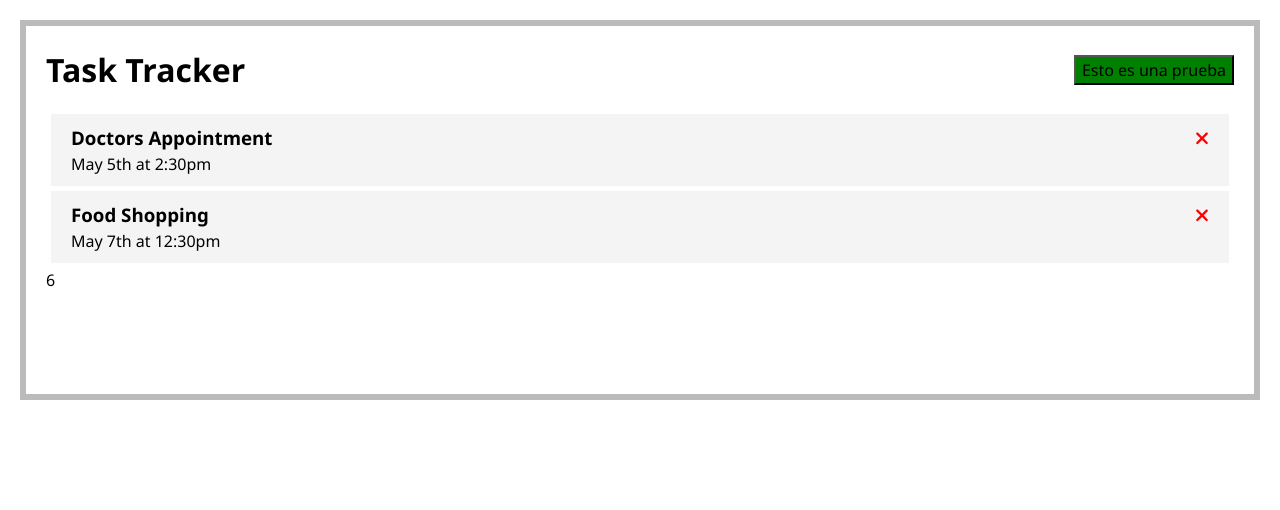
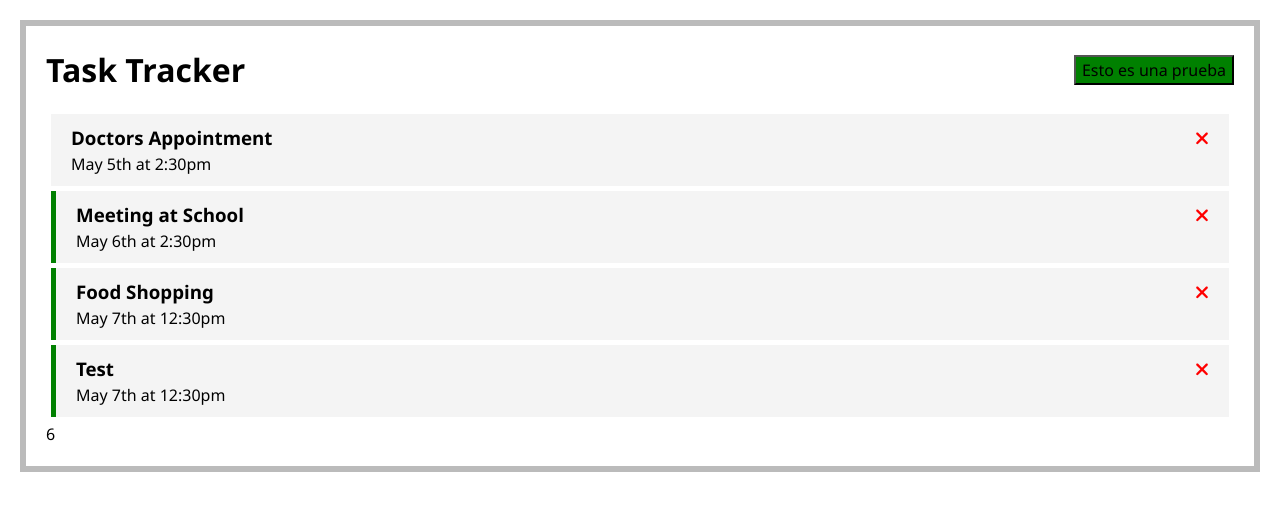
Before and after one commit to gzucca/Angular-Crash, an Angular app: page / in a window 1280 px wide. Shown: the top 510 px of the page. Built offline with nearby package versions, Linux system fonts and the light colour scheme; data requests are answered from the project's data file.

Commit message:
Toggle Reminder creado

```diff
--- a/db.json
+++ b/db.json
@@ -4,13 +4,25 @@
       "id": 1,
       "text": "Doctors Appointment",
       "day": "May 5th at 2:30pm",
+      "reminder": false
+    },
+    {
+      "id": 2,
+      "text": "Meeting at School",
+      "day": "May 6th at 2:30pm",
       "reminder": true
     },
     {
       "id": 3,
       "text": "Food Shopping",
       "day": "May 7th at 12:30pm",
-      "reminder": false
+      "reminder": true
+    },
+    {
+      "id": 4,
+      "text": "Test",
+      "day": "May 7th at 12:30pm",
+      "reminder": true
     }
   ]
 }
--- a/src/app/app.component.scss
+++ b/src/app/app.component.scss
@@ -1,6 +1,6 @@
 .container{
     border: 6px solid #bbb;
-    height: 380px;
+    height: fit-content;
     padding: 20px 20px 20px 20px;
     margin: 20px 20px 20px 20px;
 }
--- a/src/app/components/task-item/task-item.component.html
+++ b/src/app/components/task-item/task-item.component.html
@@ -1,4 +1,12 @@
-<div class="task">
-    <h3>{{task.text}} <fa-icon (click)="onDelete(task)" [ngStyle]="{color: 'red'}" [icon]="faTimes"></fa-icon></h3>
+<!--* Con ngClass se puede aplicar una clase dinámicamente (que se agrega a la clase original, en este caso "task"), si se cumple una condición -->
+<div [ngClass]="{reminder: task.reminder === true}" class="task" (dblclick)="onToggle(task)">
+    <h3>
+        {{task.text}}
+        <fa-icon
+            (click)="onDelete(task)"
+            [ngStyle]="{color: 'red'}"
+            [icon]="faTimes"
+        ></fa-icon>
+    </h3>
     <p>{{task.day}}</p>
 </div>
--- a/src/app/components/task-item/task-item.component.ts
+++ b/src/app/components/task-item/task-item.component.ts
@@ -9,12 +9,18 @@ import {faTimes} from '@fortawesome/free-solid-svg-icons'
 })
 export class TaskItemComponent {
 @Input() task: Task;
-@Output() onDeleteTask: EventEmitter<Task> = new EventEmitter
+@Output() onDeleteTask: EventEmitter<Task> = new EventEmitter()
 faTimes = faTimes
+@Output() onToggleReminder: EventEmitter<Task> = new EventEmitter()
 
 onDelete(task: Task){
   console.log(task);
   this.onDeleteTask.emit(task);
 }
 
+onToggle(task: Task){
+  console.log(task);
+  this.onToggleReminder.emit(task);
 }
+
+}
--- a/src/app/components/tasks/tasks.component.html
+++ b/src/app/components/tasks/tasks.component.html
@@ -1,2 +1,6 @@
 <!--* Acá le estoy pidiendo que loopee por las task del archivo tasks, pero como no quiero definir lo que se renderiza en este componente (contenedor) puedo pasar las "task" como una variable, y elegir cómo quiero renderizarlas desde el componente task-item -->
-<app-task-item *ngFor="let task of tasks" [task]="task" (onDeleteTask)="deleteTask(task)"></app-task-item>
+<app-task-item *ngFor="let task of tasks"
+[task]="task"
+(onDeleteTask)="deleteTask(task)"
+(onToggleReminder)="toggleReminder(task)"
+></app-task-item>
--- a/src/app/components/tasks/tasks.component.ts
+++ b/src/app/components/tasks/tasks.component.ts
@@ -27,4 +27,12 @@ export class TasksComponent implements OnInit {
       () => (this.tasks = this.tasks.filter(t => t.id !== task.id)));
   }
 
+  toggleReminder(task: Task): void {
+    task.reminder = !task.reminder
+    this.taskService
+    .updateTaskReminder(task)
+    .subscribe()
+    //! en este caso, no es necesario pasar nada dentro del subscribe, ya que además de actualizar el task, no queremos hacer nada más. El subscribe suele usarse para mostrar un cambio en el HTML visualizado, pero el cambio ya se visualiza en el navegador gracias a la condición puesta en el HTML con el ngClass (y en la DB gracias a la función updateTaskReminder arriba del subscribe).
+  }
+
 }
--- a/src/app/services/task.service.ts
+++ b/src/app/services/task.service.ts
@@ -3,6 +3,11 @@ import {HttpClient, HttpHeaders} from '@angular/common/http'
 import { Observable } from 'rxjs';
 import {Task} from '../Task'
 
+const httpOptions = {
+  headers: new HttpHeaders({
+    'Content-Type': 'application/json',
+  })
+}
 
 @Injectable({
   providedIn: 'root'
@@ -24,4 +29,10 @@ export class TaskService {
     const url = `${this.apiUrl}/${task.id}`
     return this.http.delete<Task>(url);
   }
+
+  updateTaskReminder(task: Task): Observable<Task> {
+    const url = `${this.apiUrl}/${task.id}`
+    return this.http.put<Task>(url, task, httpOptions);
+  }
+
 }
```
